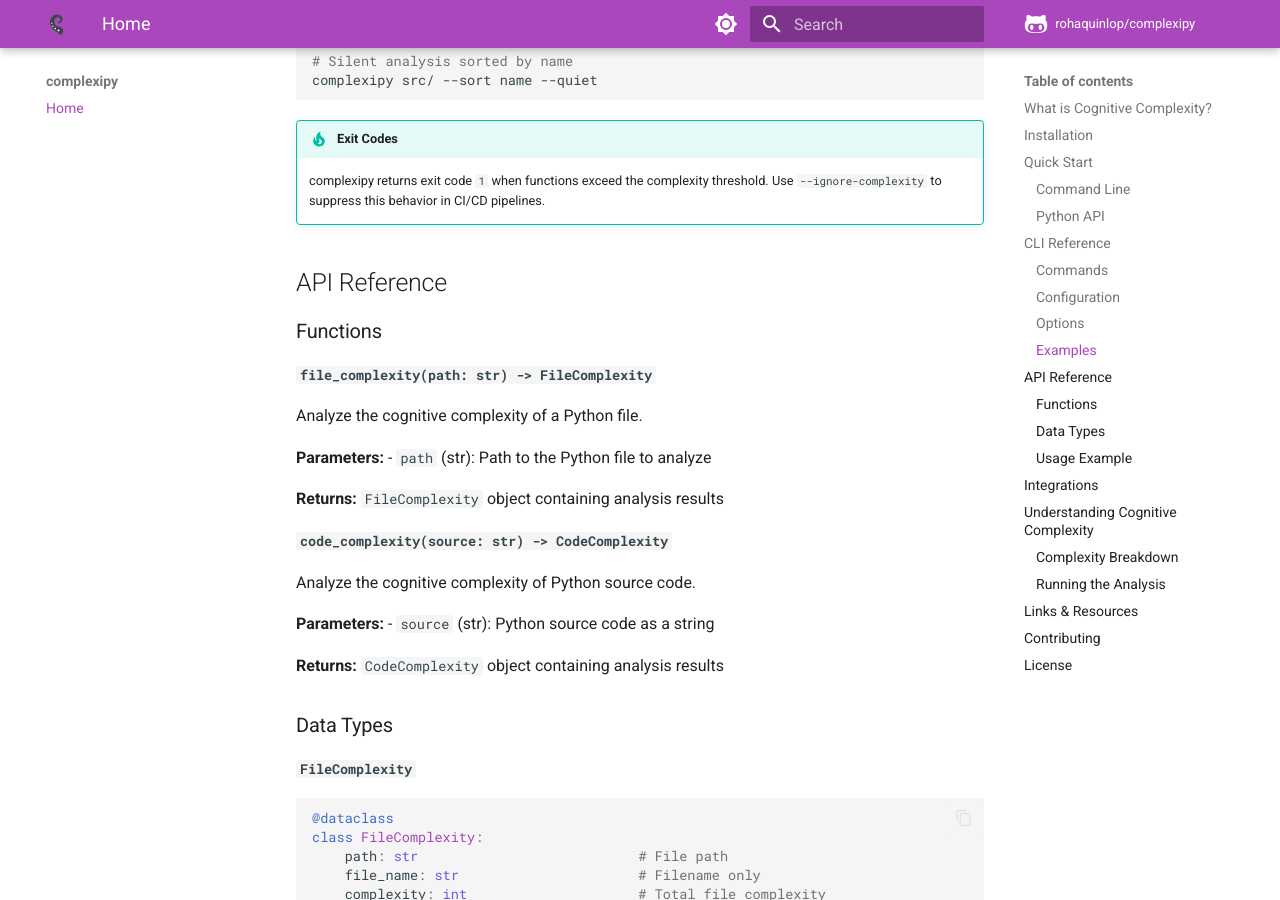
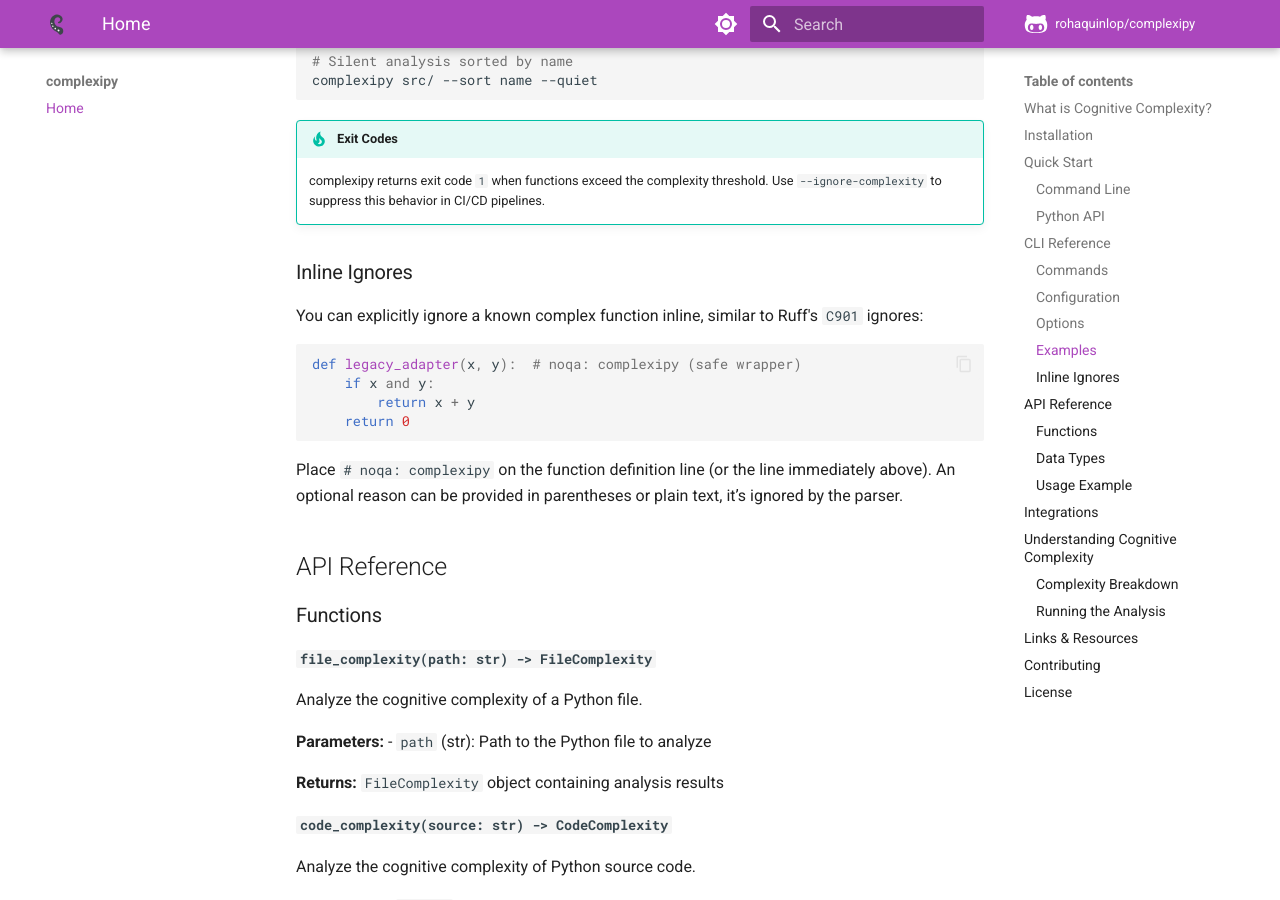
Before and after one commit to rohaquinlop/complexipy, an MkDocs documentation site: the page built from docs/index.md, in a window 1280 px wide and 900 px high, scrolled down 4055 px. Built offline with MkDocs 1.6.1 and Material for MkDocs 9.7.7, drawn with Linux system fonts in a browser that asks for light colours; comment, search, counter and statistics services are not loaded.

Commit message:
Update docs

````diff
--- a/docs/index.md
+++ b/docs/index.md
@@ -185,6 +185,19 @@ complexipy src/ --sort name --quiet
 
 !!! tip "Exit Codes"
     complexipy returns exit code `1` when functions exceed the complexity threshold. Use `--ignore-complexity` to suppress this behavior in CI/CD pipelines.
+
+### Inline Ignores
+
+You can explicitly ignore a known complex function inline, similar to Ruff's `C901` ignores:
+
+```python
+def legacy_adapter(x, y):  # noqa: complexipy (safe wrapper)
+    if x and y:
+        return x + y
+    return 0
+```
+
+Place `# noqa: complexipy` on the function definition line (or the line immediately above). An optional reason can be provided in parentheses or plain text, it’s ignored by the parser.
 
 ## API Reference
 
````
